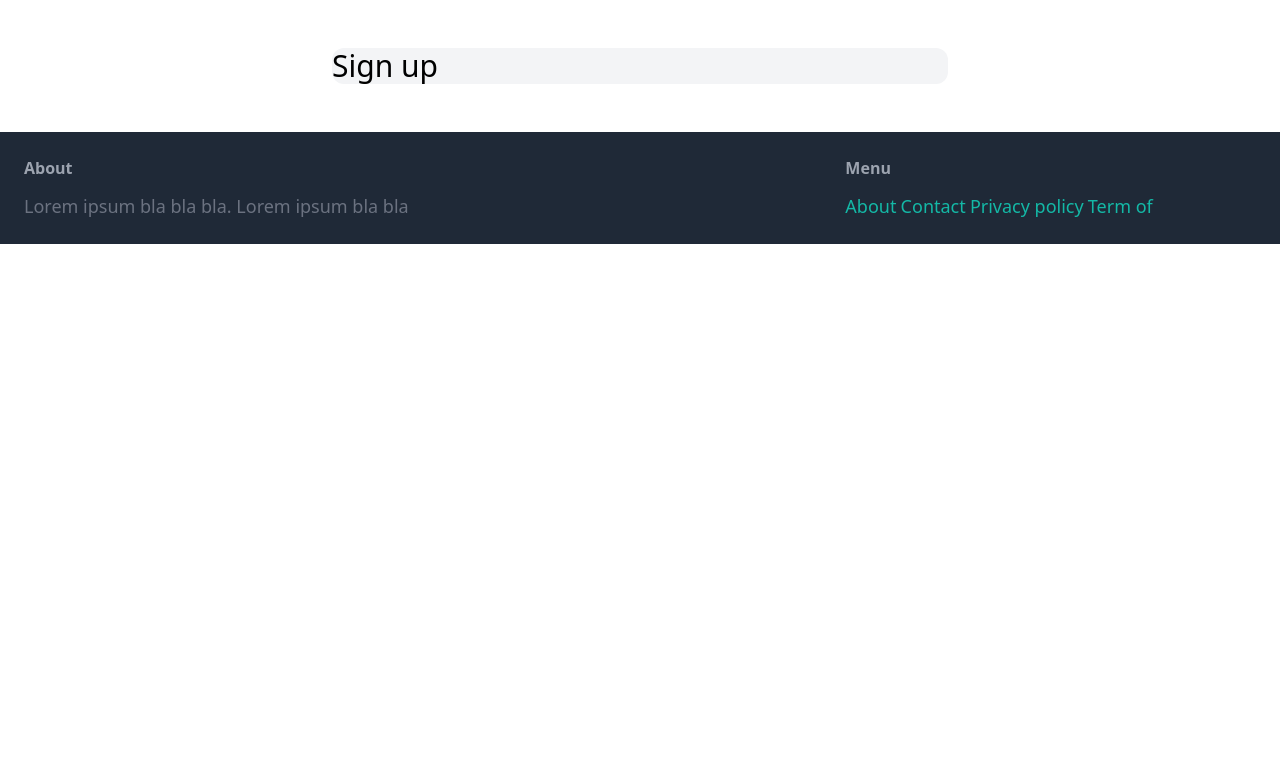
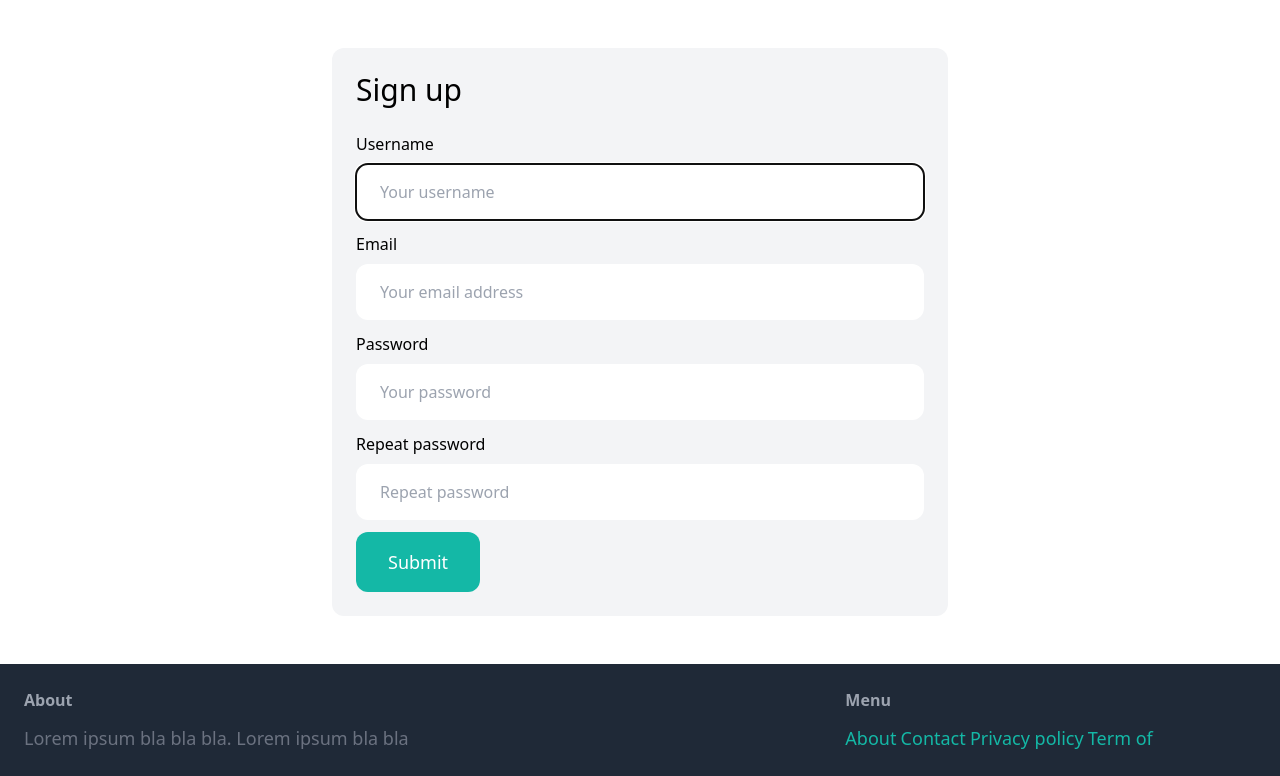
Before and after one commit to isomer04/ShopY, a Django app: template shopY/core/templates/core/signup.html in a window 1280 px wide. Shown: the part 77-853 px from the top of the page. Before the commit the page ends 321 px from the top, so only its background shows below. Run offline with Django 4.2, Linux system fonts and the light colour scheme; the template is opened without the code that fills it: values that come from a table or form of the project are taken from there, others are empty; parts of the project's set-up code (start-up, migrations or seed data) failed here and were passed over; some libraries are stand-ins or nearby versions.

Commit message:
Finished signup section

```diff
--- a/shopY/core/forms.py
+++ b/shopY/core/forms.py
@@ -1,8 +1,35 @@
 from django import forms
-from django.contrib.auth.forms import UserCreationForm
+from django.contrib.auth.forms import UserCreationForm, AuthenticationForm
 from django.contrib.auth.models import User
 
-class SignupFrom(UserCreationForm):
+class LoginForm(AuthenticationForm):
+    username = forms.CharField(widget=forms.TextInput(attrs={
+        'placeholder': 'Your username',
+        'class': 'w-full py-4 px-6 rounded-xl'
+    }))
+    password = forms.CharField(widget=forms.PasswordInput(attrs={
+        'placeholder': 'Your password',
+        'class': 'w-full py-4 px-6 rounded-xl'
+    }))
+
+class SignupForm(UserCreationForm):
     class Meta:
         model = User
-        fields = ('username', 'email', 'password', 'password2')
+        fields = ('username', 'email', 'password1', 'password2')
+
+    username = forms.CharField(widget=forms.TextInput(attrs={
+        'placeholder': 'Your username',
+        'class': 'w-full py-4 px-6 rounded-xl'
+    }))
+    email = forms.CharField(widget=forms.EmailInput(attrs={
+        'placeholder': 'Your email address',
+        'class': 'w-full py-4 px-6 rounded-xl'
+    }))
+    password1 = forms.CharField(widget=forms.PasswordInput(attrs={
+        'placeholder': 'Your password',
+        'class': 'w-full py-4 px-6 rounded-xl'
+    }))
+    password2 = forms.CharField(widget=forms.PasswordInput(attrs={
+        'placeholder': 'Repeat password',
+        'class': 'w-full py-4 px-6 rounded-xl'
+    }))
--- a/shopY/core/templates/core/base.html
+++ b/shopY/core/templates/core/base.html
@@ -19,7 +19,7 @@
         <a href="#" class="text-lg font-semibold hover:text-gray-500">Browse</a>
 
         <a
-          href="#"
+          href="{% url 'core:signup' %}"
           class="px-6 py-3 text-lg font-semibold bg-teal-500 text-white rounded-xl hover:bg-teal-700"
           >Sign up</a
         >
--- a/shopY/core/templates/core/signup.html
+++ b/shopY/core/templates/core/signup.html
@@ -3,9 +3,43 @@
 {% block title %}Sign up{% endblock %}
 
 {% block content %}
+<div class="w-1/2 my-6 mx-auto p-6 bg-gray-100 rounded-xl">
+    <h1 class="mb-6 text-3xl">Sign up</h1>
 
-<div class="w-1/2 my-6 mx-auto bg-gray-100 rounded-xl">
-    <h1 class="mb-6 text-3xl">Sign up</h1>
+    <form method="post" action=".">
+        {% csrf_token %}
+
+        <div class="mb-3">
+            <label class="inline-block mb-2">Username</label><br>
+            {{ form.username }}
+        </div>
+
+        <div class="mb-3">
+            <label class="inline-block mb-2">Email</label><br>
+            {{ form.email }}
+        </div>
+
+        <div class="mb-3">
+            <label class="inline-block mb-2">Password</label><br>
+            {{ form.password1 }}
+        </div>
+
+        <div class="mb-3">
+            <label class="inline-block mb-2">Repeat password</label><br>
+            {{ form.password2 }}
+        </div>
+
+        {% if form.errors or form.non_field_errors %}
+            <div class="mb-3 p-6 bg-red-100 rounded-xl">
+                {% for field in form %}
+                    {{ field.errors }}
+                {% endfor %}
+
+                {{ form.non_field_errors }}
+            </div>
+        {% endif %}
+
+        <button class="py-4 px-8 text-lg bg-teal-500 hover:bg-teal-700 rounded-xl text-white">Submit</button>
+    </form>
 </div>
-
 {% endblock %}
```
Also changed, not shown: shopY/core/views.py (+11 -2 lines), shopY/db.sqlite3.
